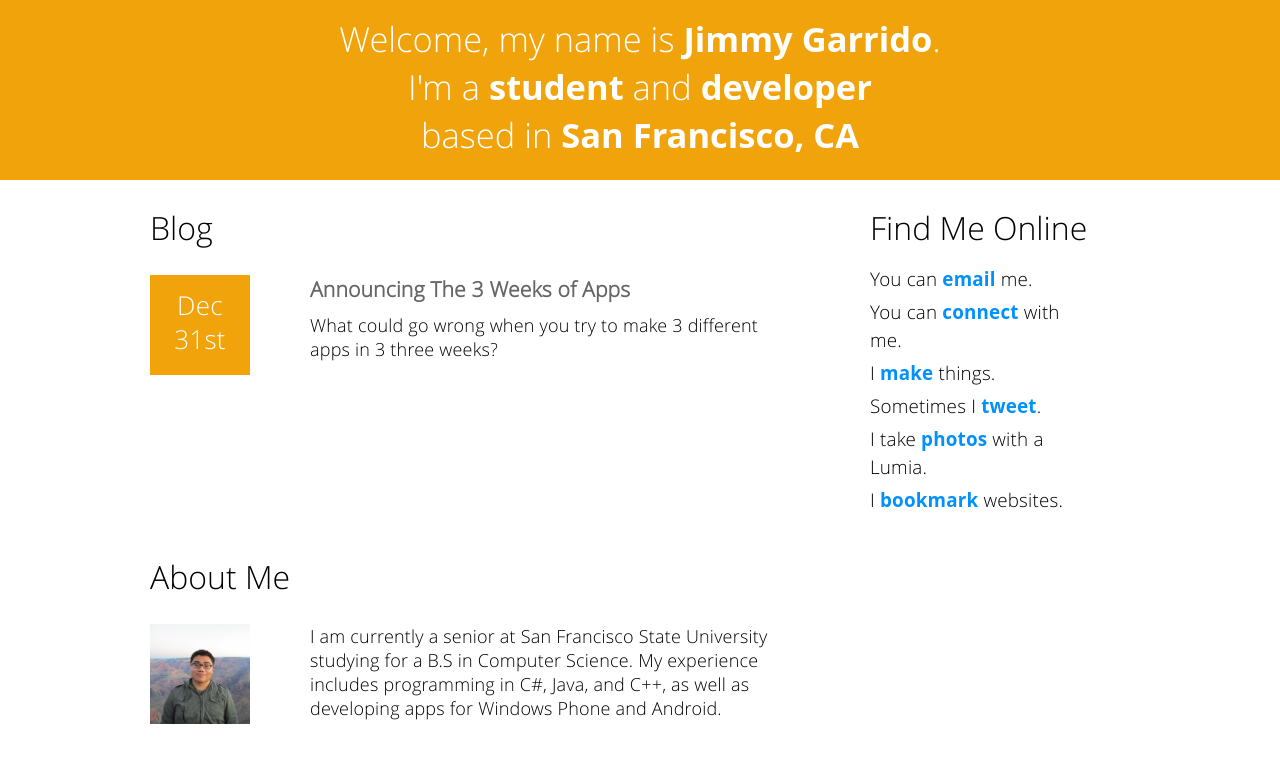
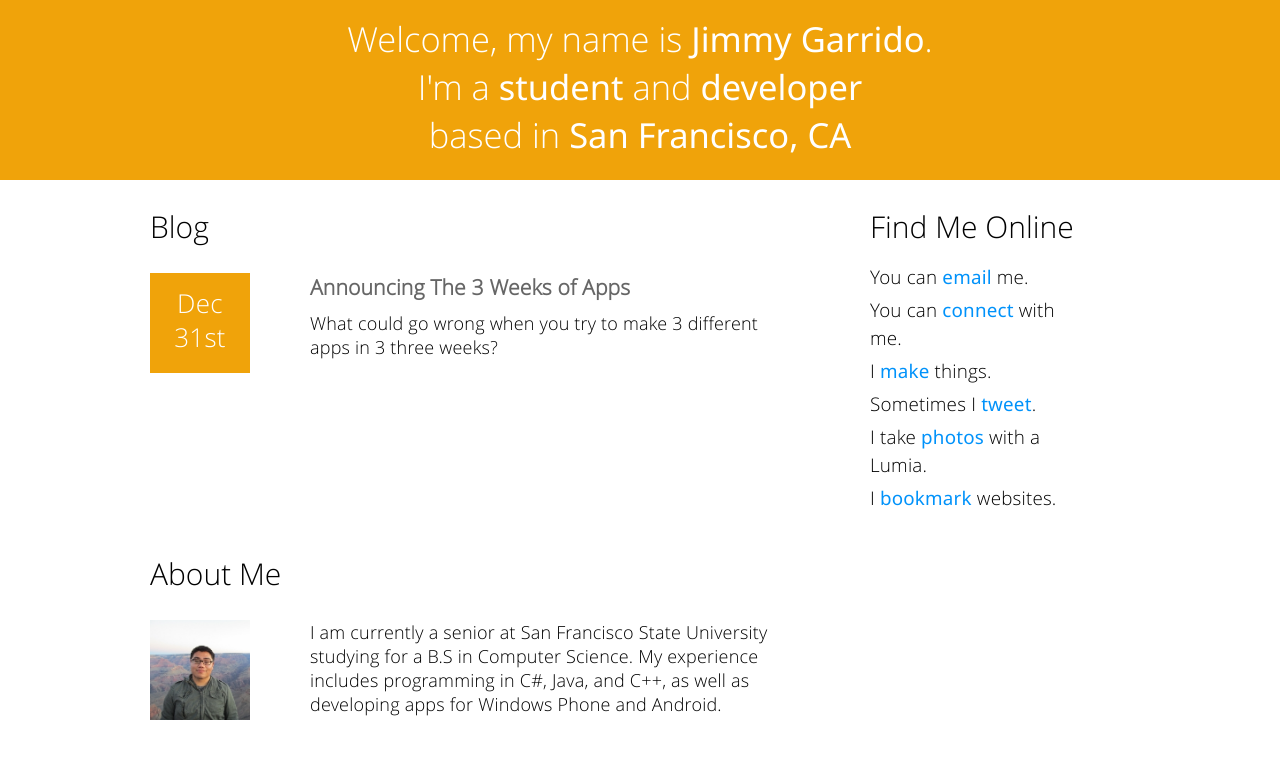
Before and after one commit to jimmgarrido/jimmgarr-site, a Jekyll site: the page built from index.html, in a window 1280 px wide. Shown: the top 763 px of the page. Built offline with Jekyll 4.4.1, drawn with Linux system fonts in a browser that asks for light colours.

Commit message:
Fix font issues

```diff
--- a/_layouts/homepage.html
+++ b/_layouts/homepage.html
@@ -60,7 +60,7 @@
 
 		.metro h1 {
 			color:black;
-			font-size:32px;
+			font-size:30px;
 			text-align:left;
 		}
 
@@ -141,6 +141,11 @@
 			font-weight: 500 !important;
 			margin:0 0 -4px 0 !important;
 			font-size: 2em !important;
+		}
+
+		.metro strong {
+			font-weight: normal;
+			font-family: "Segoe UI", "Open Sans Bold", Verdana, Arial, Helvetica, sans-serif;
 		}
 
 		</style>
```
Also changed, not shown: 2 other files.
